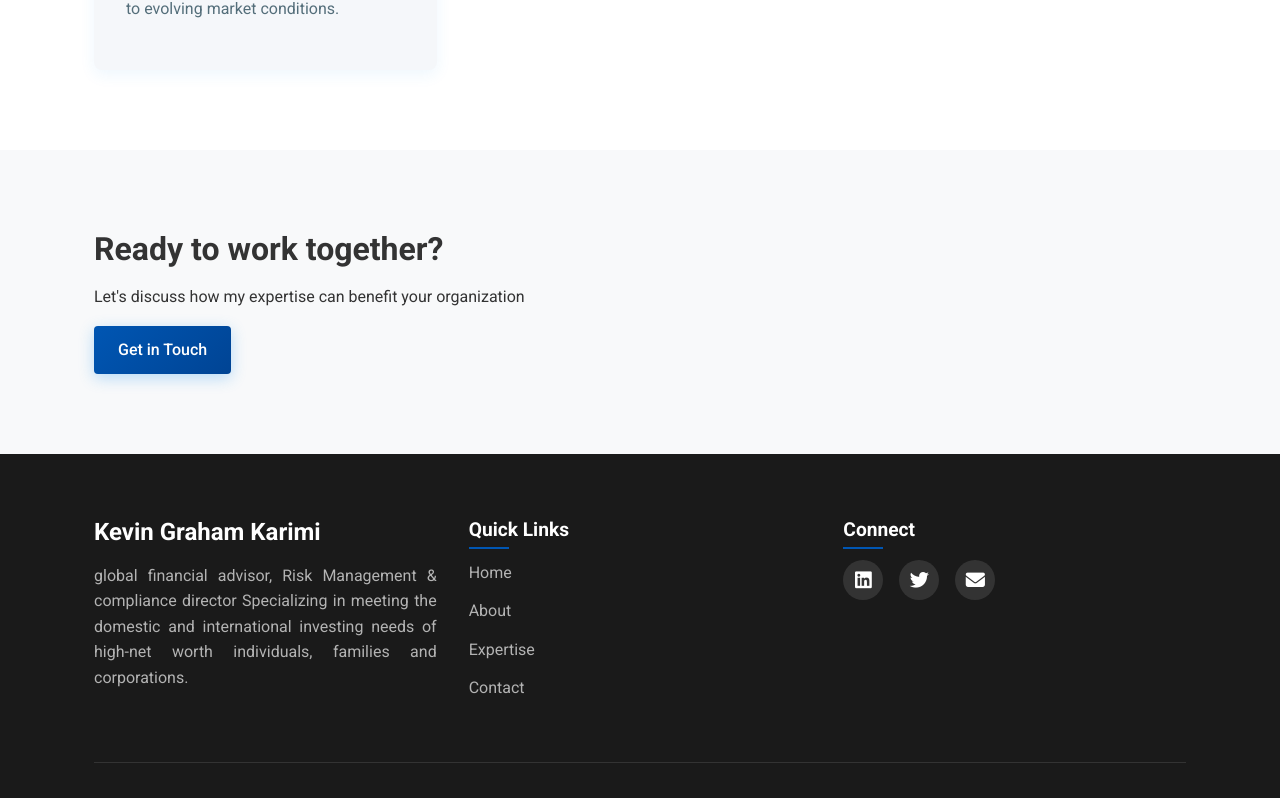
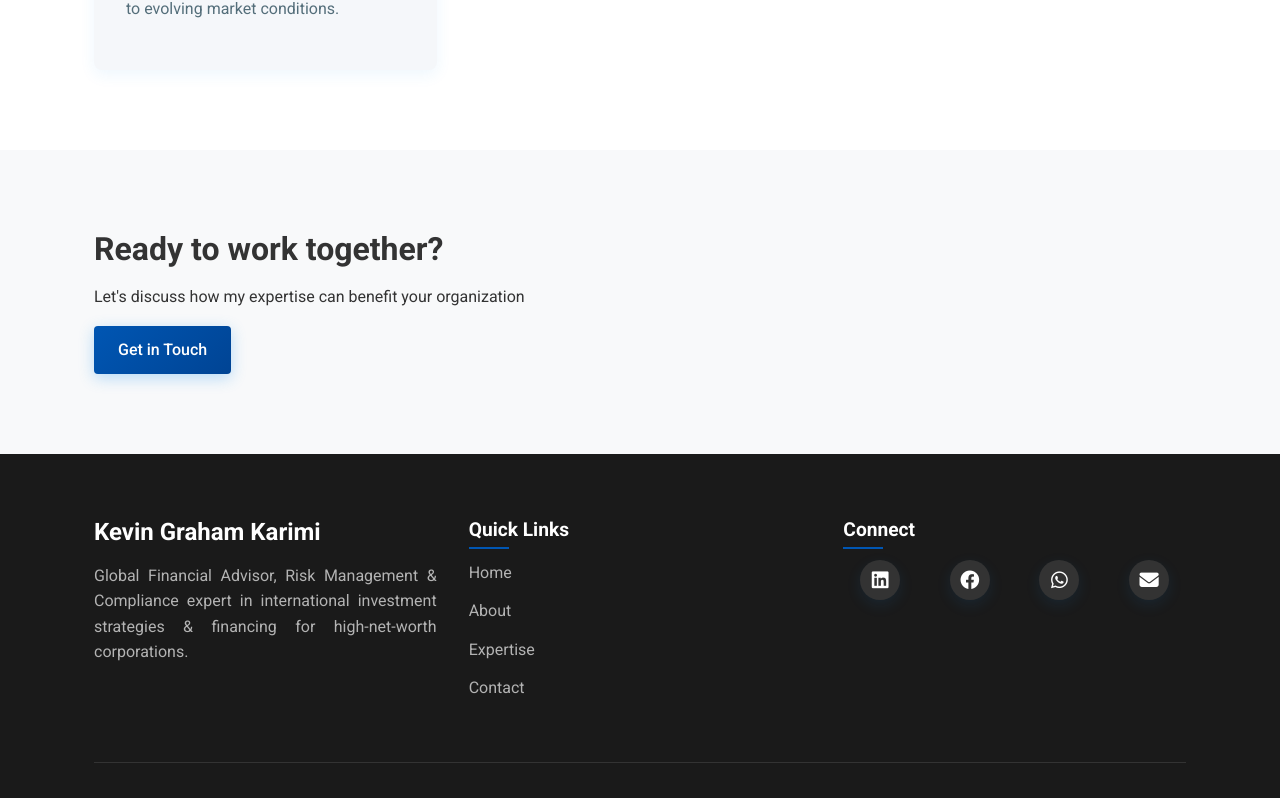
Before and after one commit to nehcracker/kevin, a React (Create React App) app: page /about in a window 1280 px wide. Shown: the part 1991-2789 px from the top of the page. Built offline with nearby package versions, Linux system fonts and the light colour scheme.

Commit message:
Header & footer

```diff
--- a/src/components/layout/Footer/Footer.jsx
+++ b/src/components/layout/Footer/Footer.jsx
@@ -10,9 +10,8 @@ const Footer = () => {
         <div className="footer-content">
           <div className="footer-info">
             <h3>Kevin Graham Karimi</h3>
-            <p>global financial advisor, Risk Management & compliance director Specializing
-              in meeting the domestic and international investing needs of high-net worth
-              individuals, families and corporations.</p>
+            <p>Global Financial Advisor, Risk Management & Compliance expert in international investment strategies
+              & financing for high-net-worth corporations.</p>
           </div>
 
           <div className="footer-links">
@@ -28,15 +27,20 @@ const Footer = () => {
           <div className="footer-social">
             <h4>Connect</h4>
             <div className="social-icons">
-              <a href="https://linkedin.com/" target="_blank" rel="noopener noreferrer" aria-label="LinkedIn">
+              <a href="https://linkedin.com/in/kevingrahamkarimi" className="social-icon" target="_blank" rel="noopener noreferrer" aria-label="LinkedIn">
                 <i className="fab fa-linkedin"></i>
               </a>
-              <a href="https://twitter.com/" target="_blank" rel="noopener noreferrer" aria-label="Twitter">
-                <i className="fab fa-twitter"></i>
+              <a href="https://www.facebook.com/kevingrahamkarimi" className="social-icon" target="_blank" rel="noopener noreferrer" aria-label="Facebook">
+                <i className="fab fa-facebook"></i>
               </a>
-              <a href="mailto:contact@example.com" aria-label="Email">
-                <i className="fas fa-envelope"></i>
-              </a>
+              <a href="https://wa.me/+447445323529" className="social-icon" title="WhatsApp">
+                  <i className="fab fa-whatsapp"></i>
+                  <span className="icon-popup">WhatsApp</span>
+                </a>
+              <a href="mailto:kevin.karimi@inbestconsultant.com" className="social-icon" title="Email">
+                  <i className="fas fa-envelope"></i>
+                  <span className="icon-popup">Email</span>
+                </a>
             </div>
           </div>
         </div>
--- a/src/components/layout/Header/Header.jsx
+++ b/src/components/layout/Header/Header.jsx
@@ -18,7 +18,6 @@ const Header = () => {
             <ul>
               <li><Link to="/" className="nav-link">Home</Link></li>
               <li><Link to="/about" className="nav-link">About</Link></li>
-              <li><a href="#expertise" className="nav-link">Expertise</a></li>
               <li><a href="#contact" className="nav-link contact-link">Contact</a></li>
             </ul>
           </nav>
--- a/src/pages/Home/Home.css
+++ b/src/pages/Home/Home.css
@@ -539,7 +539,7 @@ body {
     color: var(--text-light);
     max-width: 850px;
     margin: 1.5rem auto 0;
-    text-align: justify;
+    text-align: center;
     line-height: 1.8;
 }
 
```
